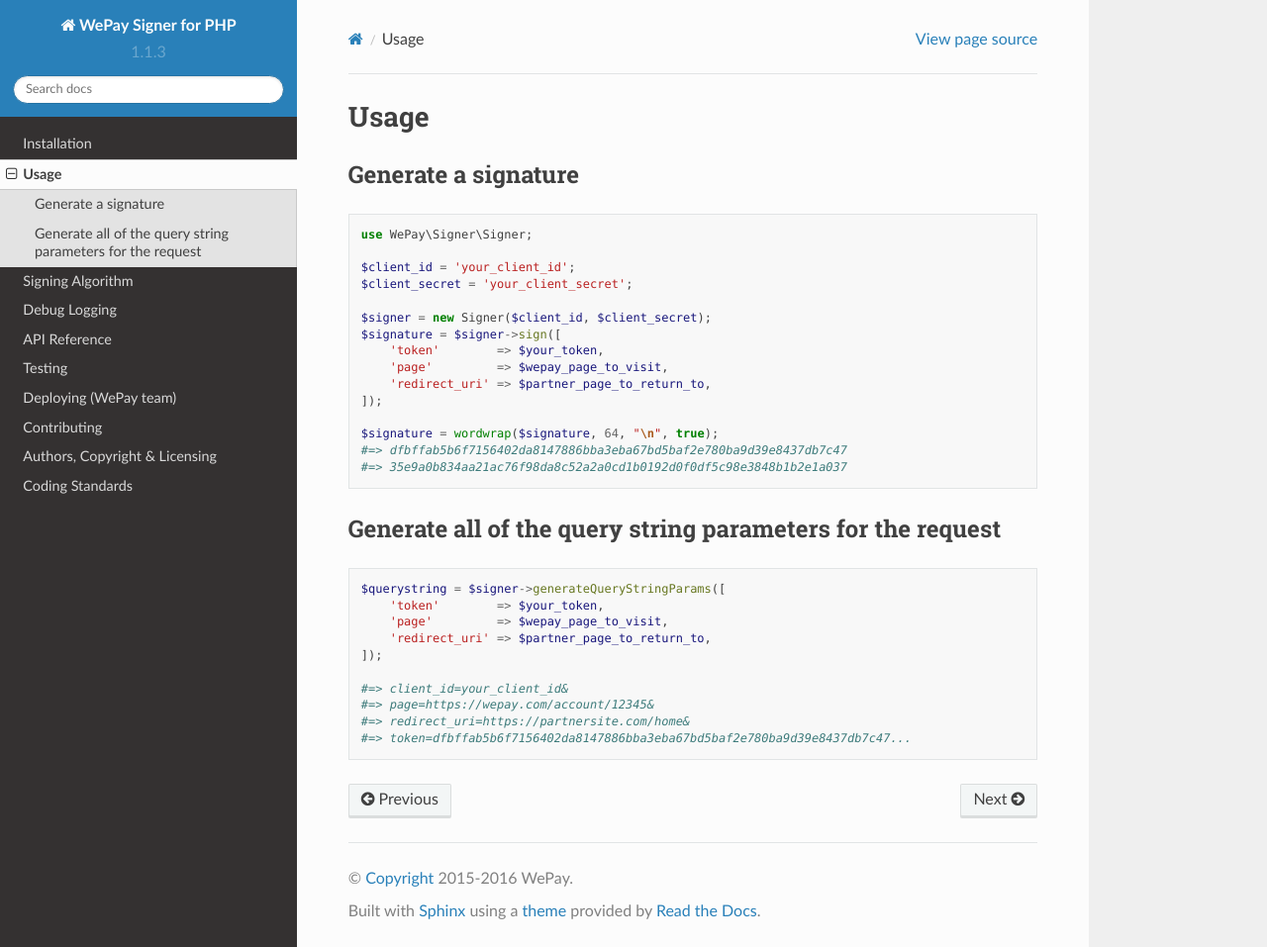
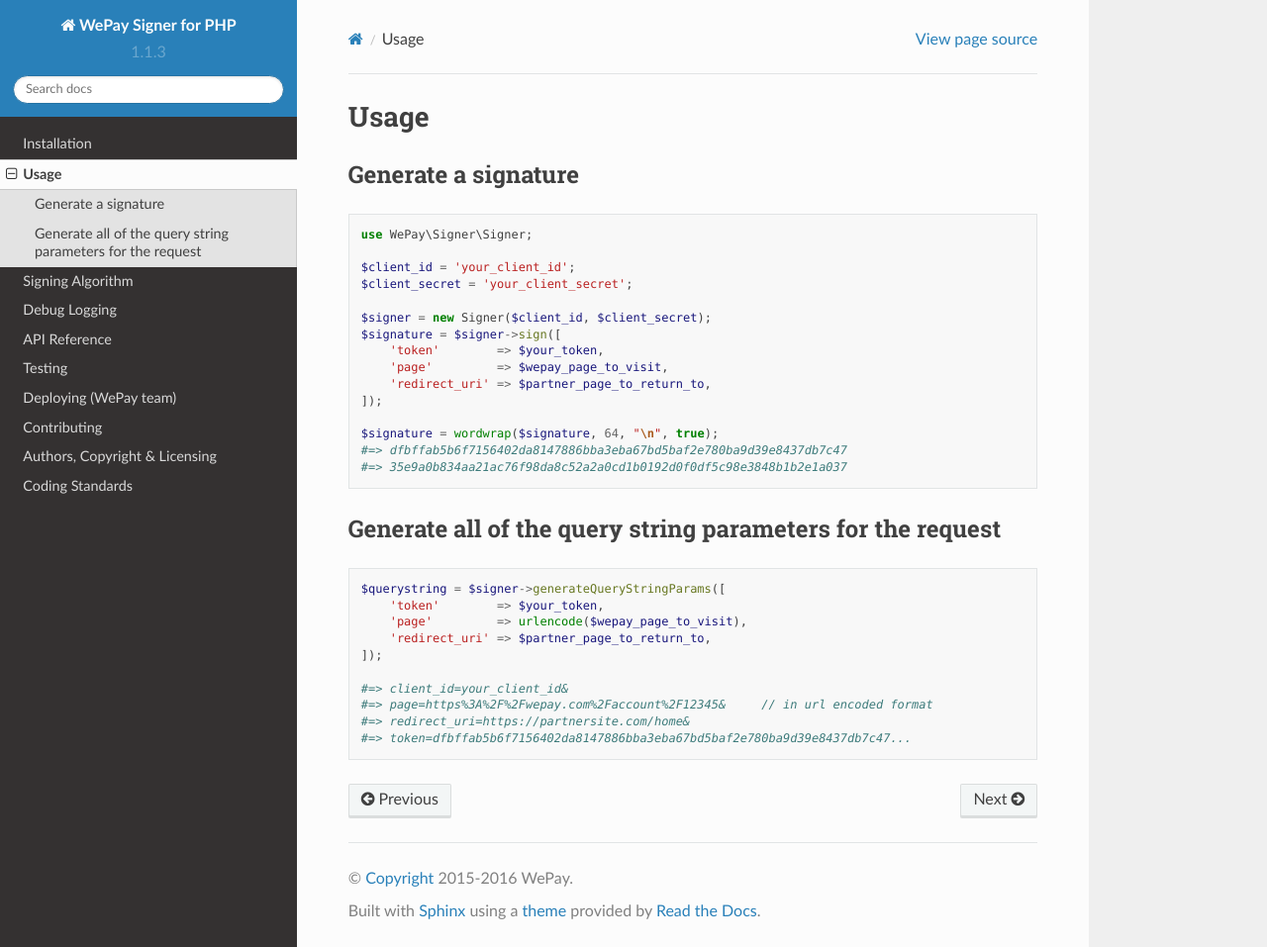
Before and after one commit to wepay/signer-php, a Sphinx documentation site: the page built from docs/usage.rst, in a window 1280 px wide and 957 px high. Shown: the whole window at 99% size. Built offline with Sphinx 7.4.7 and the Read the Docs theme 2.0.0, drawn with Linux system fonts in a browser that asks for light colours; pages that are not in the unit, such as notebooks, are missing from menus.

Commit message:
urlencode page parameter while generating query strings so that any query string attached to page parameter is preserved

```diff
--- a/docs/usage.rst
+++ b/docs/usage.rst
@@ -29,11 +29,11 @@
 
     $querystring = $signer->generateQueryStringParams([
         'token'        => $your_token,
-        'page'         => $wepay_page_to_visit,
+        'page'         => urlencode($wepay_page_to_visit),
         'redirect_uri' => $partner_page_to_return_to,
     ]);
 
     #=> client_id=your_client_id&
-    #=> page=https://wepay.com/account/12345&
+    #=> page=https%3A%2F%2Fwepay.com%2Faccount%2F12345&     // in url encoded format
     #=> redirect_uri=https://partnersite.com/home&
     #=> token=dfbffab5b6f7156402da8147886bba3eba67bd5baf2e780ba9d39e8437db7c47...
```
Also changed, not shown: 2 other files.
